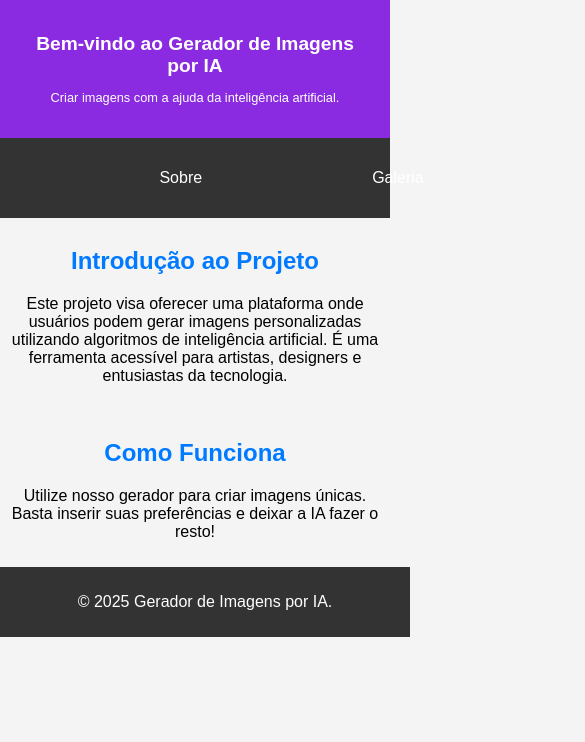
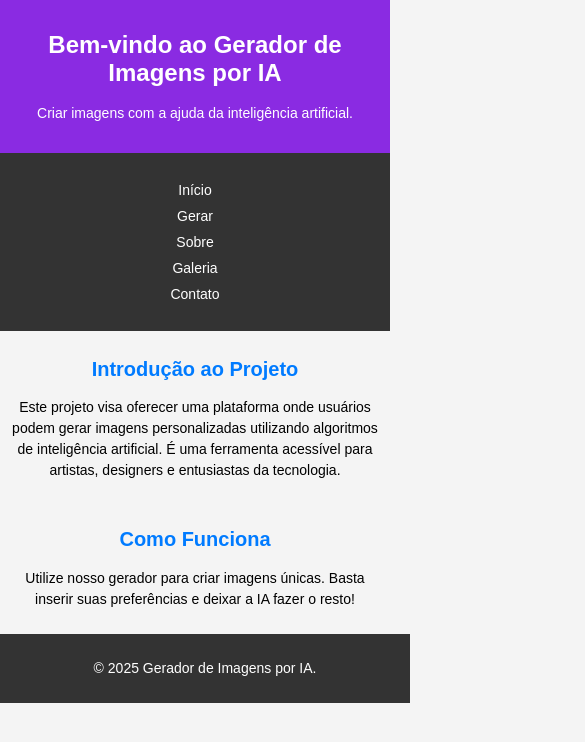
Before and after one commit to Adriano-Dev22/projeto-gerador-imagens, a plain HTML site: page index.html in a window 390 px wide. Shown: the top 742 px of the page, 585 px wide, since content can reach past the window. Drawn offline with Linux system fonts and the light colour scheme.

Commit message:
Descrição da alteração

```diff
--- a/estilos/responsivo.css
+++ b/estilos/responsivo.css
@@ -1,63 +1,131 @@
-/* Estilos gerais para dispositivos móveis */
+/* responsivo.css */
+
+/* Estilos gerais */
 body {
-    font-size: 16px; /* Tamanho de fonte padrão */
+    font-family: Arial, sans-serif;
+    margin: 0;
+    padding: 0;
 }
 
-header h1 {
-    font-size: 1.5em; /* Tamanho de fonte do título */
+header {
+    text-align: center;
+    padding: 20px;
+    background-color: blueviolet;
 }
 
-header p {
-    font-size: 1em; /* Tamanho de fonte do parágrafo */
+nav {
+    background-color: #333;
+}
+
+nav ul {
+    list-style-type: none;
+    padding: 0;
+}
+
+nav ul li {
+    display: inline; /* Exibe os itens do menu na horizontal */
+    margin-right: 15px;
+}
+
+nav ul li a {
+    color: white;
+    text-decoration: none;
+    padding: 10px;
+}
+
+nav ul li a:hover {
+    background-color: #575757; /* Efeito hover */
 }
 
 main {
-    padding: 10px; /* Reduz o padding em dispositivos móveis */
+    padding: 20px;
 }
 
-form {
-    padding: 35px; /* Reduz o padding do formulário */
-}
-
-/* Media Queries */
+/* Estilos para dispositivos móveis */
 @media (max-width: 768px) {
-    header h1 {
-        font-size: 1.3em; /* Tamanho de fonte do título em telas menores */
+    body {
+        font-size: 14px; /* Tamanho de fonte menor para dispositivos móveis */
     }
 
-    header p {
-        font-size: 0.9em; /* Tamanho de fonte do parágrafo em telas menores */
+    header {
+        padding: 15px;
     }
 
-    .gallery {
-        grid-template-columns: repeat(auto-fill, minmax(150px, 1fr)); /* Ajusta a galeria para telas menores */
+    nav ul {
+        display: block; /* Exibe os itens do menu em bloco */
+        text-align: center; /* Centraliza os itens do menu */
     }
 
-    .form-group {
-        margin-bottom: 10px; /* Reduz o espaçamento entre os campos do formulário */
+    nav ul li {
+        display: block; /* Cada item do menu ocupa uma linha */
+        margin: 10px 0; /* Margem vertical entre os itens */
     }
 
-    button {
-        padding: 8px 12px; /* Ajusta o padding do botão */
+    main {
+        padding: 10px; /* Reduz o padding no main */
+    }
+
+    h1 {
+        font-size: 24px; /* Tamanho de fonte menor para o título */
+    }
+
+    h2 {
+        font-size: 20px; /* Tamanho de fonte menor para subtítulos */
+    }
+
+    p {
+        line-height: 1.5; /* Aumenta o espaçamento entre linhas */
     }
 }
 
-@media (max-width: 480px) {
-    header h1 {
-        font-size: 1.2em; /* Tamanho de fonte do título em telas muito pequenas */
+/* Estilos para tablets */
+@media (min-width: 769px) and (max-width: 1024px) {
+    body {
+        font-size: 16px; /* Tamanho de fonte padrão para tablets */
     }
 
-    header p {
-        font-size: 0.8em; /* Tamanho de fonte do parágrafo em telas muito pequenas */
+    nav ul li {
+        display: inline; /* Exibe os itens do menu na horizontal */
+        margin-right: 15px; /* Margem entre os itens */
     }
 
-    form {
-        padding: 10px; /* Reduz ainda mais o padding do formulário */
+    main {
+        padding: 20px; /* Padding padrão para tablets */
     }
 
-    input[type="text"],
-    input[type="email"],
-    textarea {
-        padding: 8px; /* Ajusta o padding dos campos de entrada */
+    h1 {
+        font-size: 28px; /* Tamanho de fonte para o título */
+    }
+
+    h2 {
+        font-size: 24px; /* Tamanho de fonte para subtítulos */
     }
 }
+
+/* Estilos para desktops */
+@media (min-width: 1025px) {
+    body {
+        font-size: 18px; /* Tamanho de fonte maior para desktops */
+    }
+
+    header {
+        padding: 30px; /* Padding maior para desktops */
+    }
+
+    nav ul li {
+        display: inline; /* Exibe os itens do menu na horizontal */
+        margin-right: 20px; /* Margem entre os itens */
+    }
+
+    main {
+        padding: 40px; /* Padding maior para desktops */
+    }
+
+    h1 {
+        font-size: 32px; /* Tamanho de fonte para o título */
+    }
+
+    h2 {
+        font-size: 28px; /* Tamanho de fonte para subtítulos */
+    }
+}
```
